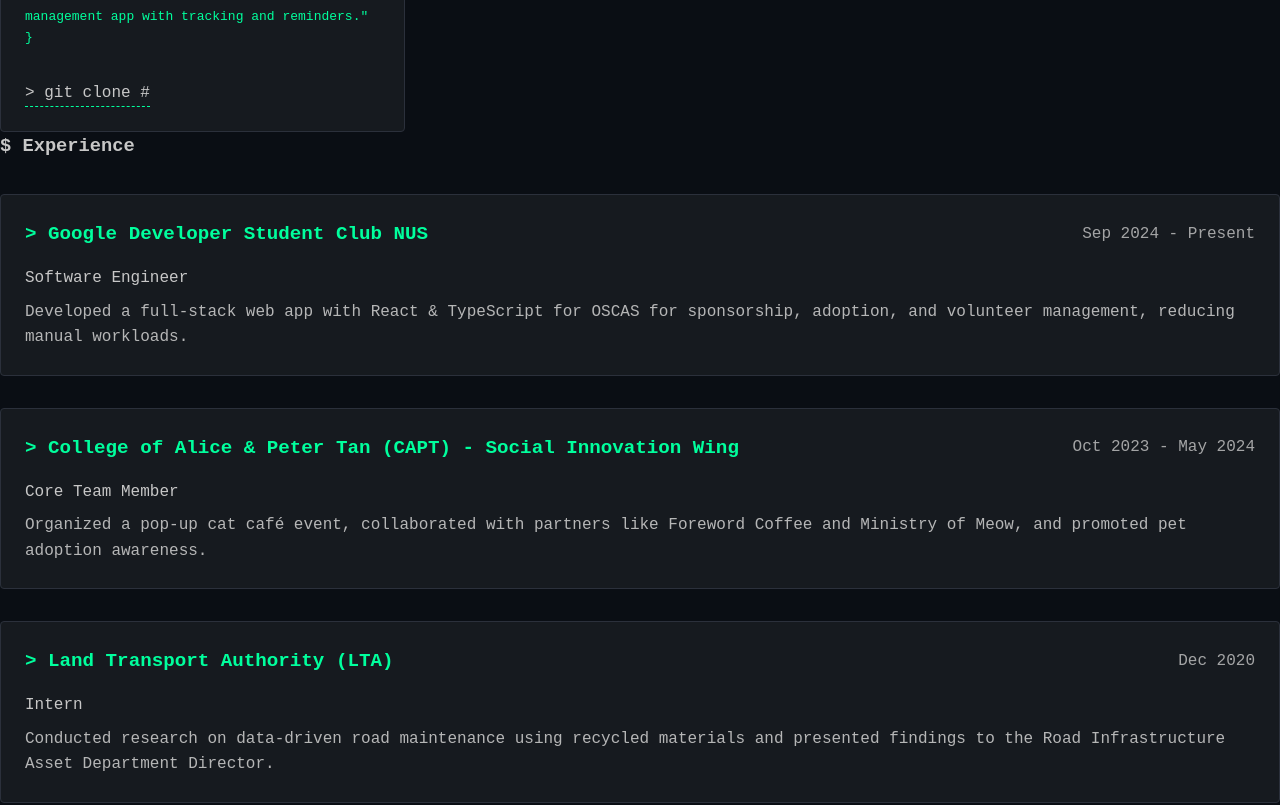
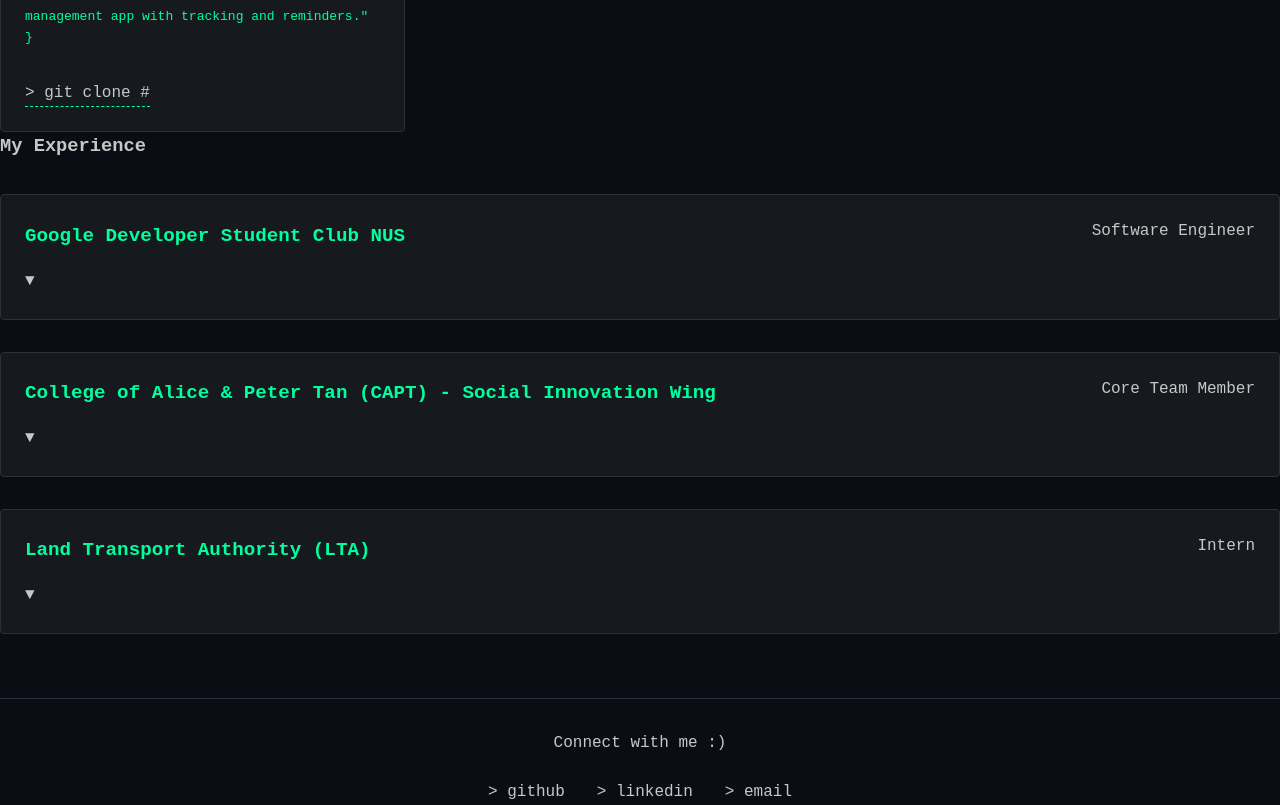
Before and after one commit to Justin-Yeo/hi-im-justin, a React (Create React App) app: page / in a window 1280 px wide. Shown: the part 900-1705 px from the top of the page. Built offline with nearby package versions, Linux system fonts and the light colour scheme; the HTML template or start-up script is replaced by a standard one.

Commit message:
Update experience card to drop down upon click

```diff
--- a/src/components/Experience.jsx
+++ b/src/components/Experience.jsx
@@ -1,27 +1,49 @@
+import { useState } from 'react';
+
 export default function Experience({ experience }) {
   return (
     <section className="terminal-section">
-        <h3 className="section-title">$ Experience</h3>
+      <h3 className="section-title">My Experience</h3>
       <div className="experience-grid">
         {experience.map((exp, index) => (
-            <div key={index} className="experience-card">
+          <ExperienceCard key={index} exp={exp} />
+        ))}
+      </div>
+    </section>
+  );
+}
+
+function ExperienceCard({ exp }) {
+  const [isExpanded, setIsExpanded] = useState(false);
+
+  return (
+    <div
+      className={`experience-card ${isExpanded ? 'expanded' : ''}`}
+      onClick={() => setIsExpanded(!isExpanded)}
+    >
       <div className="experience-header">
         <h4 className="experience-company">
-                  &gt; {exp.company}
+          {exp.company}
         </h4>
+        <p className="experience-role">
+          {exp.role}
+        </p>
+      </div>
+
+      {isExpanded && (
+        <div className="experience-details">
           <p className="experience-duration">
             {exp.duration}
-                </p>
-              </div>
-              <p className="experience-role">
-                {exp.role}
           </p>
           <p className="experience-description">
             {exp.description}
           </p>
         </div>
-          ))}
+      )}
+
+      <div className="expand-icon">
+        {isExpanded ? '▲' : '▼'}
       </div>
-      </section>
+    </div>
   );
 }
```
Lines whose indentation alone changed are shown as unchanged.
